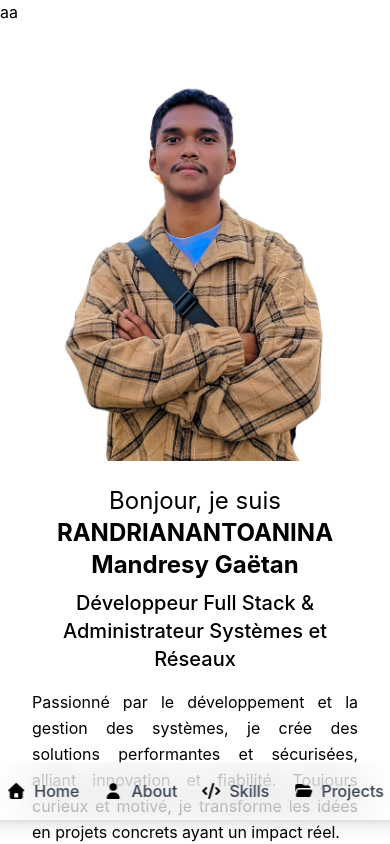
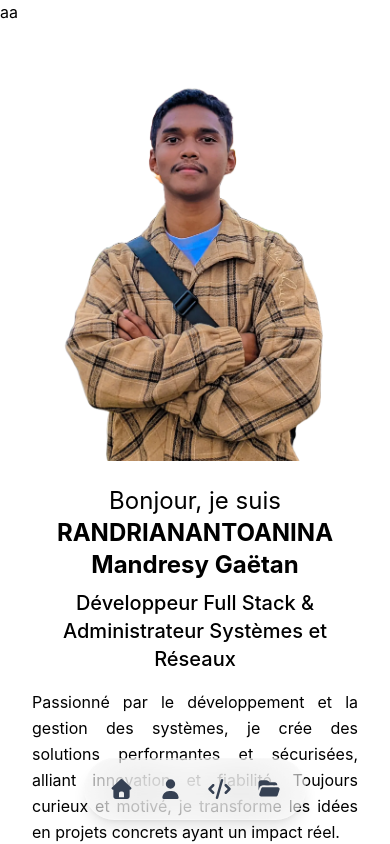
Before and after one commit to mandresy753/RANDRIANANTOANINA-Mandresy-Gaetan, a React (Vite) app: page / in a window 390 px wide. Shown: the top 844 px of the page. Built offline with nearby package versions, Linux system fonts and the light colour scheme.

Commit message:
chore: customize navbar for responsive model

```diff
--- a/src/components/Navbar.tsx
+++ b/src/components/Navbar.tsx
@@ -10,15 +10,19 @@ type NavbarProps = {
 function Navbar({ links }: NavbarProps) {
   return (
     <nav className="fixed bottom-6 left-1/2 -translate-x-1/2 z-50">
-      <ul className="flex gap-6 px-8 py-4 bg-white/30 backdrop-blur-xl rounded-full shadow-lg border border-white/20">
+      <ul className="flex gap-6 px-6 py-4 bg-white/30 backdrop-blur-xl rounded-full shadow-lg border border-white/20">
         {links.map((link) => (
-          <li key={link.name} className="flex items-center gap-2">
-            {link.icon}
+          <li
+            key={link.name}
+            className="flex items-center gap-2 text-gray-700 hover:text-blue-500 transition"
+          >
             <a
               href={`#${link.name.toLowerCase()}`}
-              className="font-medium text-gray-700 hover:text-blue-500 transition"
+              className="flex items-center gap-2"
+              aria-label={link.name}
             >
-              {link.name}
+              <span className="text-xl">{link.icon}</span>
+              <span className="hidden md:inline font-medium">{link.name}</span>
             </a>
           </li>
         ))}
```
